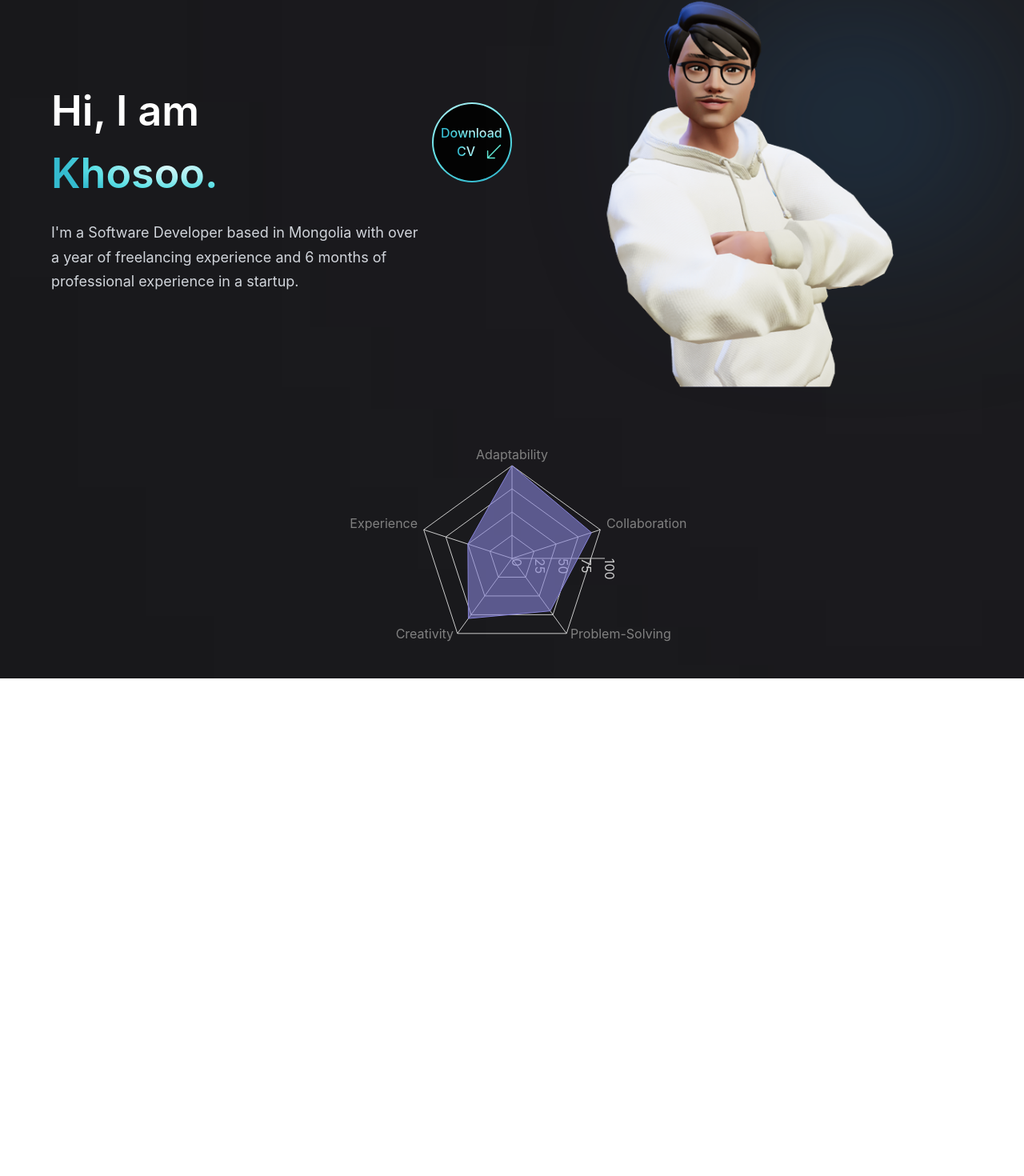
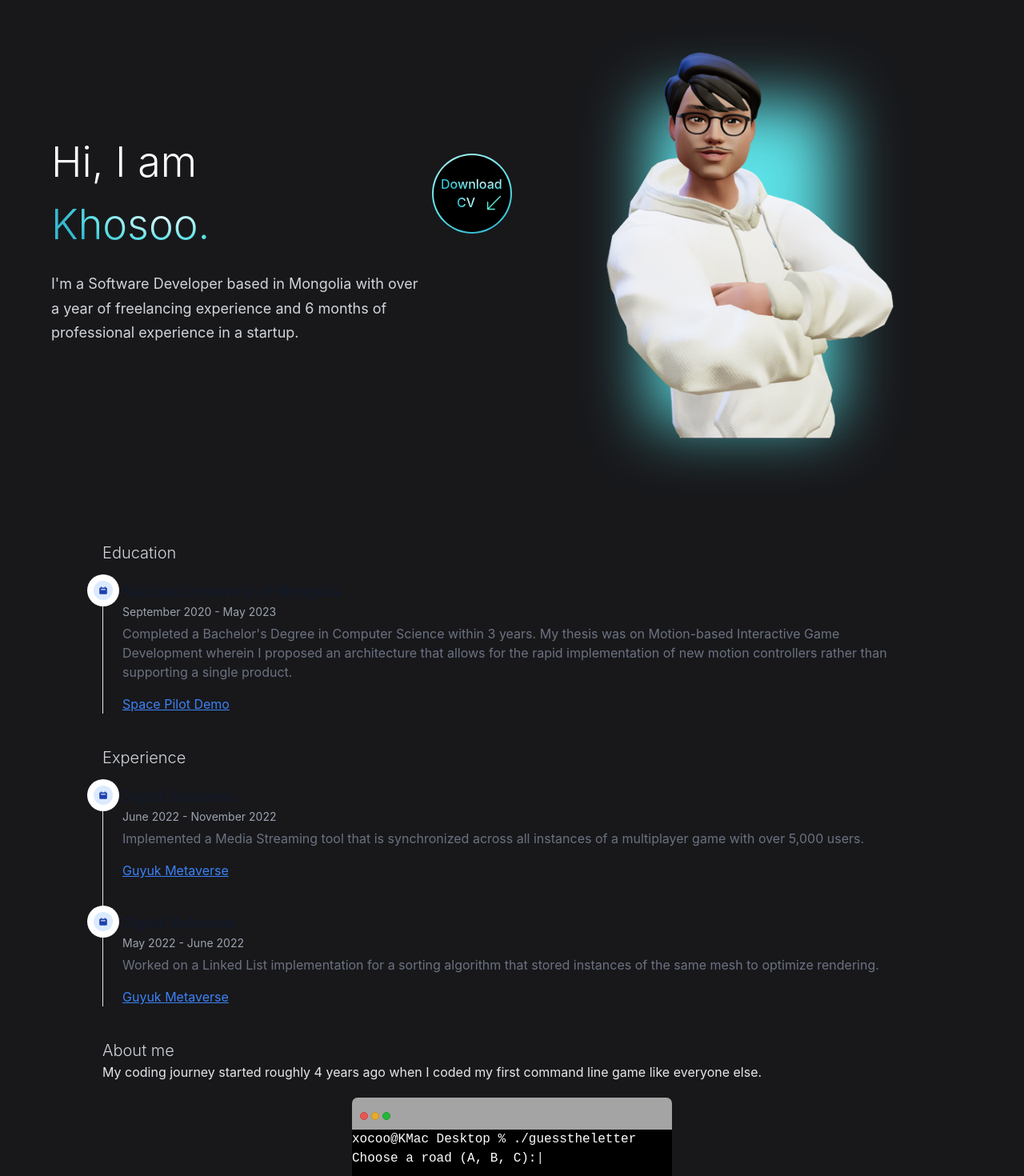
Before and after one commit to khosbilegt/khosbilegt, a React (Create React App) app in the folder portfolio/: page / in a window 1280 px wide. Shown: the part 160-1630 px from the top of the page at 80% size. Before the commit the page ends 1008 px from the top, so only its background shows below. Built offline with nearby package versions, Linux system fonts and the light colour scheme.

Commit message:
added experience and education

```diff
--- a/portfolio/src/App.jsx
+++ b/portfolio/src/App.jsx
@@ -1,5 +1,5 @@
 import { useEffect } from 'react';
-import { Navbar, Hero, About } from "./components";
+import { Navbar, Hero, About, Experience, Education } from "./components";
 import styles from './styles';
 
 const App = () => {
@@ -8,18 +8,31 @@ const App = () => {
   }, []);
 
   return (
-    <div className="bg-zinc-900 w-full overflow-hidden">
+    <div className="bg-zinc-900 w-full">
       <div className={`${styles.paddingX} ${styles.flexCenter}`}>
         <div className={`${styles.boxWidth}`}>
           <Navbar />
         </div>
       </div>
 
-      <div className={`${styles.paddingX} ${styles.flexStart}`}>
+      <div className={`${styles.paddingX} ${styles.paddingY} ${styles.flexStart} w-full h-[100%]`}>
         <div className={`${styles.boxWidth}`}>
             <Hero />
         </div>
       </div>
+
+      <div className={`${styles.paddingX} ${styles.flexCenter}`}>
+        <div className={`${styles.boxWidth}`}>
+          <Education />
+        </div>
+      </div>
+
+      <div className={`${styles.paddingX} ${styles.flexCenter}`}>
+        <div className={`${styles.boxWidth}`}>
+          <Experience />
+        </div>
+      </div>
+
 
       <div className={`${styles.paddingX} ${styles.flexCenter}`}>
         <div className={`${styles.boxWidth}`}>
--- a/portfolio/src/components/About.jsx
+++ b/portfolio/src/components/About.jsx
@@ -1,20 +1,29 @@
 import React from 'react';
-import { radarData } from '../constants';
 import { Element } from 'react-scroll';
-
 import { Radar, RadarChart, PolarGrid, PolarAngleAxis, PolarRadiusAxis, ResponsiveContainer, Tooltip } from 'recharts';
+import { radarData, aboutText } from '../constants';
+import { Console } from './';
+import styles from '../styles';
 
 function About() {
 
   return (
     <Element name="about">
+      <h1 className={`text-gray-300 text-[20px] font-light ${styles.paddingX}`}>
+        About me
+      </h1>
+      <p className={`${styles.paddingX} text-gray-200`}>{aboutText[0]}</p>
+      <Console />
+
+      <p className={`${styles.paddingX} ${styles.paddingY}  text-gray-200`}>{aboutText[1]}</p>
       <ResponsiveContainer width="100%" height={300}>
           <RadarChart cx="50%" cy="50%" outerRadius="80%" data={radarData}>
               <PolarGrid />
               <PolarAngleAxis dataKey="subject" />
               <PolarRadiusAxis />
               <Tooltip />
-                    <Radar name="Khosoo" dataKey="A" stroke="#8884d8" fill="#8884d8" fillOpacity={0.6} />
+              <Radar name="Score" dataKey="A" stroke="#115e59" fill="#5eead4"
+              fillOpacity={0.6} />
           </RadarChart>
       </ResponsiveContainer>
     </Element>
--- /dev/null
+++ b/portfolio/src/components/Console.jsx
@@ -0,0 +1,26 @@
+import React from 'react'
+import styles from '../styles';
+import './Toolbar.css';
+
+function Console() {
+  return (
+    <div className={`w-full ${styles.paddingX} mt-5
+     flex-col ${styles.flexCenter}`}>
+          <div class="outer w-[400px] h-[40px]">
+               <div class="dot red"></div>
+               <div class="dot amber"></div>
+               <div class="dot green"></div>
+          </div>
+          <div className='w-[400px] h-[200px] bg-black'>
+               <p className='text-white font-majorMono'>
+                    xocoo@KMac Desktop % ./guesstheletter
+                    <br />
+                    Choose a road (A, B, C):
+                    <span className='animate-pulse' style={{animationDuration: '1s'}}>|</span>
+               </p>
+          </div>
+    </div>
+  )
+}
+
+export default Console
--- /dev/null
+++ b/portfolio/src/components/Education.jsx
@@ -0,0 +1,30 @@
+import React from 'react'
+import { Link } from 'react-router-dom';
+import styles from '../styles';
+import { educationInfo } from '../constants';
+
+function Education() {
+  return (
+  <div className={`${styles.paddingX}`}>
+     <h1 className={`text-gray-300 text-[20px] font-light mb-5`}>
+          Education
+     </h1>
+
+     <ol class={`relative border-l border-gray-200 dark:border-gray-700`}>
+          {educationInfo.map((val, index) => (
+               <li className="mb-10 ml-6">
+                     <span class="absolute flex items-center justify-center w-6 h-6 bg-blue-100 rounded-full -left-3 ring-8 ring-white dark:ring-gray-900 dark:bg-blue-900">
+                         <svg aria-hidden="true" class="w-3 h-3 text-blue-800 dark:text-blue-300" fill="currentColor" viewBox="0 0 20 20" xmlns="http://www.w3.org/2000/svg"><path fill-rule="evenodd" d="M6 2a1 1 0 00-1 1v1H4a2 2 0 00-2 2v10a2 2 0 002 2h12a2 2 0 002-2V6a2 2 0 00-2-2h-1V3a1 1 0 10-2 0v1H7V3a1 1 0 00-1-1zm0 5a1 1 0 000 2h8a1 1 0 100-2H6z" clip-rule="evenodd"></path></svg>
+                    </span>
+                    <h3 class="flex items-center mb-1 text-lg font-semibold text-gray-900 dark:text-white">{val.title}</h3>
+                    <time class="block mb-2 text-sm font-normal leading-none text-gray-400 dark:text-gray-500">{val.date}</time>
+                    <p class="mb-4 text-base font-normal text-gray-500 dark:text-gray-400">{val.info}</p>
+                    <Link to={`${val.url}`} className='text-blue-500 underline'>{val.link}</Link>
+               </li>
+          ))}
+     </ol>
+  </div>
+  )
+}
+
+export default Education;
--- /dev/null
+++ b/portfolio/src/components/Experience.jsx
@@ -0,0 +1,30 @@
+import React from 'react'
+import { Link } from 'react-router-dom';
+import styles from '../styles';
+import { experienceInfo } from '../constants';
+
+function Experience() {
+  return (
+  <div className={`${styles.paddingX}`}>
+     <h1 className={`text-gray-300 text-[20px] font-light mb-5`}>
+          Experience
+     </h1>
+
+     <ol class={`relative border-l border-gray-200 dark:border-gray-700`}>
+          {experienceInfo.map((val, index) => (
+               <li className="mb-10 ml-6">
+                     <span class="absolute flex items-center justify-center w-6 h-6 bg-blue-100 rounded-full -left-3 ring-8 ring-white dark:ring-gray-900 dark:bg-blue-900">
+                         <svg aria-hidden="true" class="w-3 h-3 text-blue-800 dark:text-blue-300" fill="currentColor" viewBox="0 0 20 20" xmlns="http://www.w3.org/2000/svg"><path fill-rule="evenodd" d="M6 2a1 1 0 00-1 1v1H4a2 2 0 00-2 2v10a2 2 0 002 2h12a2 2 0 002-2V6a2 2 0 00-2-2h-1V3a1 1 0 10-2 0v1H7V3a1 1 0 00-1-1zm0 5a1 1 0 000 2h8a1 1 0 100-2H6z" clip-rule="evenodd"></path></svg>
+                    </span>
+                    <h3 class="flex items-center mb-1 text-lg font-semibold text-gray-900 dark:text-white">{val.title}</h3>
+                    <time class="block mb-2 text-sm font-normal leading-none text-gray-400 dark:text-gray-500">{val.date}</time>
+                    <p class="mb-4 text-base font-normal text-gray-500 dark:text-gray-400">{val.info}</p>
+                    <Link to={`${val.url}`} className='text-blue-500 underline'>{val.link}</Link>
+               </li>
+          ))}
+     </ol>
+  </div>
+  )
+}
+
+export default Experience;
--- a/portfolio/src/components/Hero.jsx
+++ b/portfolio/src/components/Hero.jsx
@@ -10,7 +10,7 @@ const Hero = () => (
     <div className={`flex-1 ${styles.flexStart} flex-col
     xl:px-0 sm:px-16 px-6`}>
       <div className='flex flex-row justify-between items-center w-full'>
-        <h1 className='flex-1 font-poppins font-semibold ss:text-[72px]
+        <h1 className='flex-1 font-poppins font-light ss:text-[72px]
         text-[52px] text-white ss:leading-[100px]'>
           Hi, I am <br className='sm:block hidden'/>
           <span className='text-gradient'>Khosoo.</span>
@@ -30,12 +30,8 @@ const Hero = () => (
       <div className="sm:hidden absolute top-10 right-10 z-10">
           <CVButton />
       </div>
-      <div className='pink__gradient w-[20%] h-[20%] z-0
-      absolute top-0 right-0'/>
-      <div className='blue__gradient w-[50%] h-[50%] z-0
-      absolute top-0 right-0'/>
-      <div className='white__gradient w-[30%] h-[100%] z-0
-      absolute top-0 right-0'/>
+      <div className='white__gradient w-[40%] h-[80%] z-0
+      absolute top-20'/>
     </div>
 
   </Element>
--- a/portfolio/src/components/Navbar.jsx
+++ b/portfolio/src/components/Navbar.jsx
@@ -7,7 +7,7 @@ const Navbar = () => {
      const [toggle, setToggle] = useState(false);
 
      return (
-          <nav className='w-full flex py-6 justify-between items-center navbar'>
+          <nav className='w-full flex py-6 justify-between items-center navbar sticky top-0'>
                <p className='w-[124px] h-[32px] text-[20px] text-white
                font-light'>
                     <span className='text-gradient font-semibold'>X</span>
@@ -22,7 +22,7 @@ const Navbar = () => {
                          text-[16px] text-white  hover:text-teal-300 transition-all
                          ${index == navLinks.length - 1 ? 'mr-0' : 'mr-10'}
                          `}>
-                              <Link to={`#${nav.id}`} smooth="true">
+                              <Link to={`${nav.id}`} smooth="true">
                                    {nav.title}
                               </Link>
                          </li>
--- /dev/null
+++ b/portfolio/src/components/Toolbar.css
@@ -0,0 +1,51 @@
+.outer {
+     background: #b4b4b4;
+     opacity: 0.9;
+     padding: 10px;
+     border-radius: 7px 7px 0px 0px;
+
+     &.dark {
+       background: #273138;
+
+       .dot {
+         background: #4a5c66;
+       }
+     }
+
+     &.yosemite {
+          background: #f6f6f6; /* Old browsers */
+          background: -moz-linear-gradient(top,  #f6f6f6 0%, #dadada 100%); /* FF3.6+ */
+          background: -webkit-gradient(linear, left top, left bottom, color-stop(0%,#f6f6f6), color-stop(100%,#dadada)); /* Chrome,Safari4+ */
+          background: -webkit-linear-gradient(top,  #f6f6f6 0%,#dadada 100%); /* Chrome10+,Safari5.1+ */
+          background: -o-linear-gradient(top,  #f6f6f6 0%,#dadada 100%); /* Opera 11.10+ */
+          background: -ms-linear-gradient(top,  #f6f6f6 0%,#dadada 100%); /* IE10+ */
+          background: linear-gradient(to bottom,  #f6f6f6 0%,#dadada 100%); /* W3C */
+          filter: progid:DXImageTransform.Microsoft.gradient( startColorstr='#f6f6f6', endColorstr='#dadada',GradientType=0 ); /* IE6-9 */
+          border: 1px solid #d8d8d8;
+          border-bottom: 1px solid #b4b4b4;
+     }
+}
+
+.dot {
+     display: inline-block;
+     width: 10px;
+     height: 10px;
+     background: #f9f9f9;
+     border-radius: 50%;
+     margin: 0 4px 0 0;
+
+     &.red {
+          background: #FF6057;
+          border: 1px solid #E14640;
+     }
+
+     &.amber {
+          background: #FFBD2E;
+          border: 1px solid #DFA123;
+     }
+
+     &.green {
+          background: #27C93F;
+          border: 1px solid #1DAD2B;
+     }
+}
--- a/portfolio/src/constants.js
+++ b/portfolio/src/constants.js
@@ -18,9 +18,39 @@
 export const heroText = "I'm a Software Developer based in Mongolia with over a year"
 + " of freelancing experience and 6 months of professional experience in a startup. "
 
-//
-// Radar
-//
+export const experienceInfo = [
+  {
+    title: "Digital Solutions",
+    date: "June 2022 - November 2022",
+    info: "Implemented a Media Streaming tool that is synchronized across all instances of a multiplayer game with over 5,000 users.",
+    link: "Guyuk Metaverse",
+    url: "https://guyuk.mn/"
+  },
+  {
+    title: "Digital Solutions",
+    date: "May 2022 - June 2022",
+    info: "Worked on a Linked List implementation for a sorting algorithm that stored instances of the same mesh to optimize rendering.",
+    link: "Guyuk Metaverse",
+    url: "https://guyuk.mn/"
+  },
+]
+
+export const educationInfo = [
+  {
+    title: "National University of Mongolia",
+    date: "September 2020 - May 2023",
+    info: "Completed a Bachelor's Degree in Computer Science within 3 years. My thesis was on Motion-based Interactive Game Development wherein I proposed an architecture that allows for the rapid implementation of new motion controllers rather than supporting a single product.",
+    link: "Space Pilot Demo",
+    url: "https://youtu.be/NuF38_t82_k"
+  },
+]
+
+export const aboutText =
+[
+  "My coding journey started roughly 4 years ago when I coded my first command line game like everyone else.",
+  "Then I enrolled into the National University of Mongolia.",
+];
+
 export const radarData = [
      {
        subject: 'Adaptability',
@@ -35,11 +65,11 @@ export const radarData = [
        A: 70,
      },
      {
+       subject: 'Experience',
+       A: 50,
+     },
+     {
        subject: 'Creativity',
        A: 80,
      },
-     {
-       subject: 'Experience',
-       A: 50,
-     },
 ];
--- a/portfolio/src/index.css
+++ b/portfolio/src/index.css
@@ -1,4 +1,5 @@
 @import url("https://fonts.googleapis.com/css2?family=Poppins:wght@400;500;600;700;800;900&display=swap");
+@import url('https://fonts.googleapis.com/css2?family=Major+Mono+Display&display=swap');
 
 @tailwind base;
 @tailwind components;
@@ -149,6 +150,6 @@ body {
 }
 
 .white__gradient {
-  background: rgba(255, 255, 255, 0.6);
-  filter: blur(750px);
+  background: #5ce1e6;
+  filter: blur(40px);
 }
--- a/portfolio/tailwind.config.js
+++ b/portfolio/tailwind.config.js
@@ -9,7 +9,11 @@ module.exports = {
     },
   },
   theme: {
-    extend: {},
+    extend: {
+      fontFamily: {
+        majorMono: ["Major Mono", 'monospace']
+      }
+    },
   },
   plugins: [],
 }
```
Also changed, not shown: portfolio/src/components/index.js (+7 -1 lines). Lines whose indentation alone changed are shown as unchanged.
